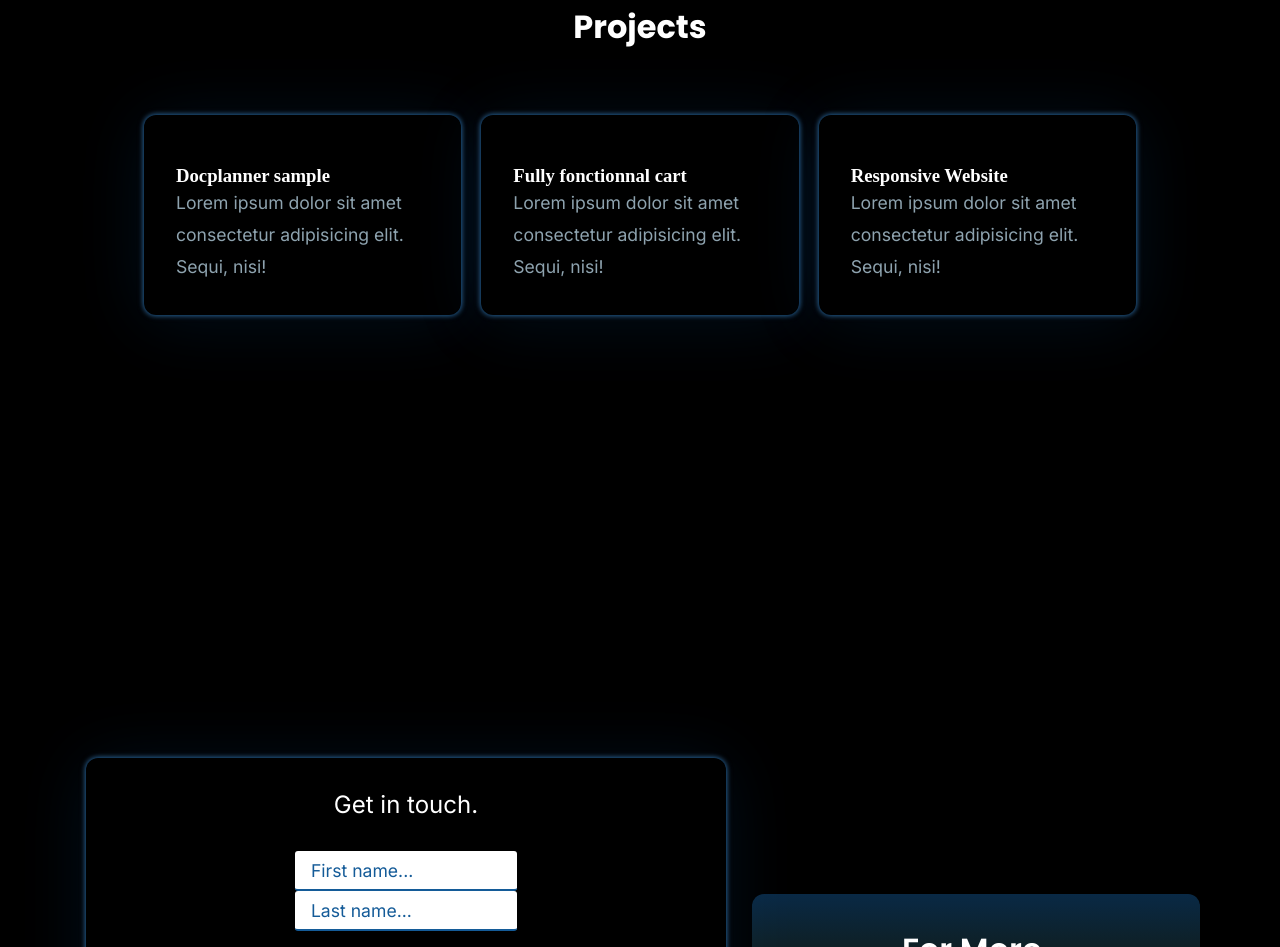
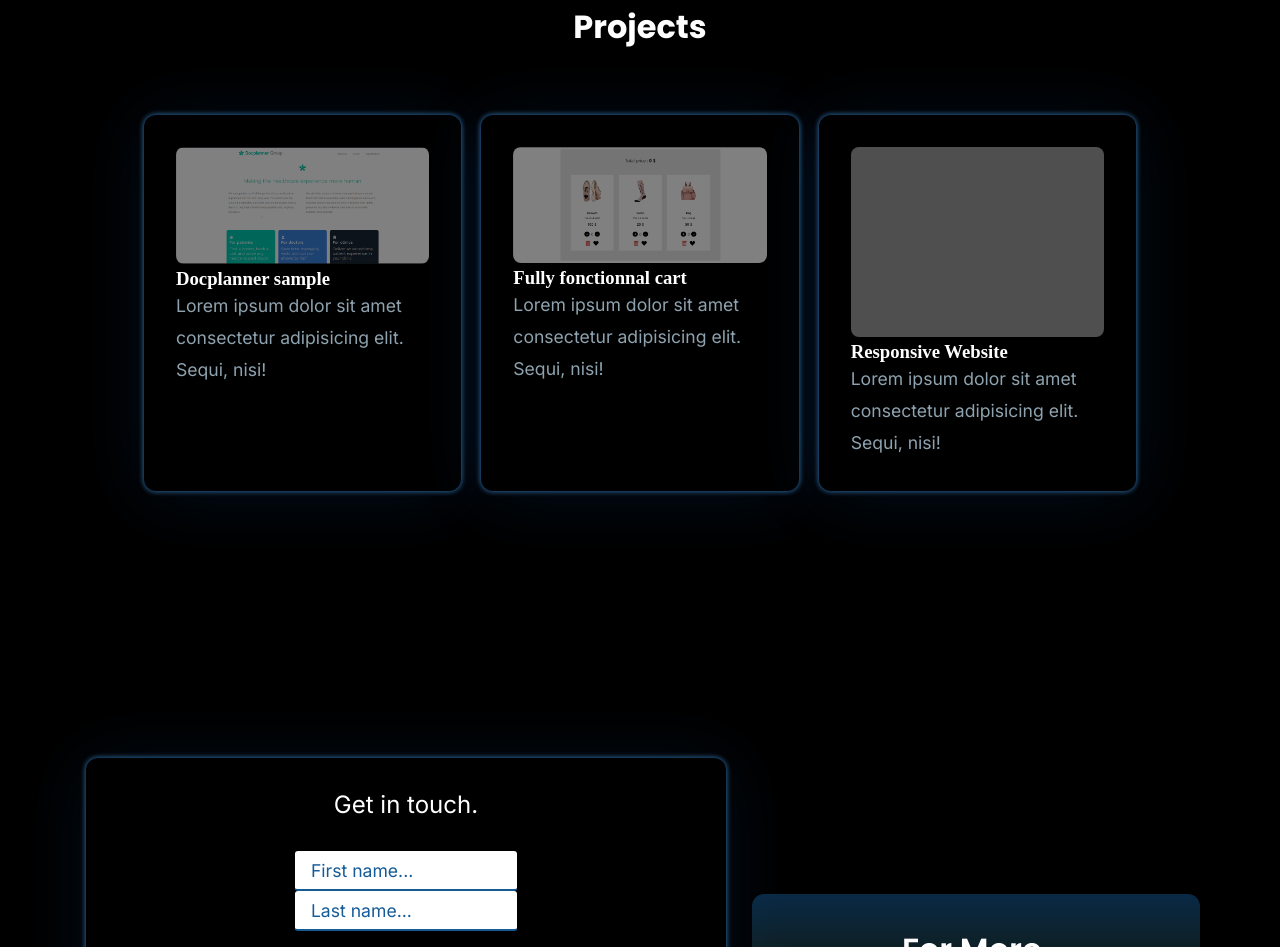
Before and after one commit to SeesayTech/Mon-portfolio, a plain HTML site: page index.html in a window 1280 px wide. Shown: the part 2653-3600 px from the top of the page. Drawn offline with nearby package versions, Linux system fonts and the light colour scheme; the site is published under a folder, as on GitHub Pages, so addresses that start at the root find nothing.

Commit message:
Correction lien images

```diff
--- a/index.html
+++ b/index.html
@@ -149,7 +149,7 @@
         <h2>Projects</h2>
         <div class="projects-list">
           <div class="project">
-            <div><img src="/assets/img/doc_sample.png" alt="" srcset="" /></div>
+            <div><img src="assets/img/doc_sample.png" alt="" srcset="" /></div>
             <div>
               <h3>Docplanner sample</h3>
               <p>
@@ -159,7 +159,7 @@
             </div>
           </div>
           <div class="project">
-            <div><img src="/assets/img/cart.png" alt="" srcset="" /></div>
+            <div><img src="assets/img/cart.png" alt="" srcset="" /></div>
             <div>
               <h3>Fully fonctionnal cart</h3>
               <p>
@@ -169,7 +169,7 @@
             </div>
           </div>
           <div class="project">
-            <div><img src="/assets/img/responsive.png" alt="" srcset="" /></div>
+            <div><img src="assets/img/responsive.png" alt="" srcset="" /></div>
             <div>
               <h3>Responsive Website</h3>
               <p>
```
